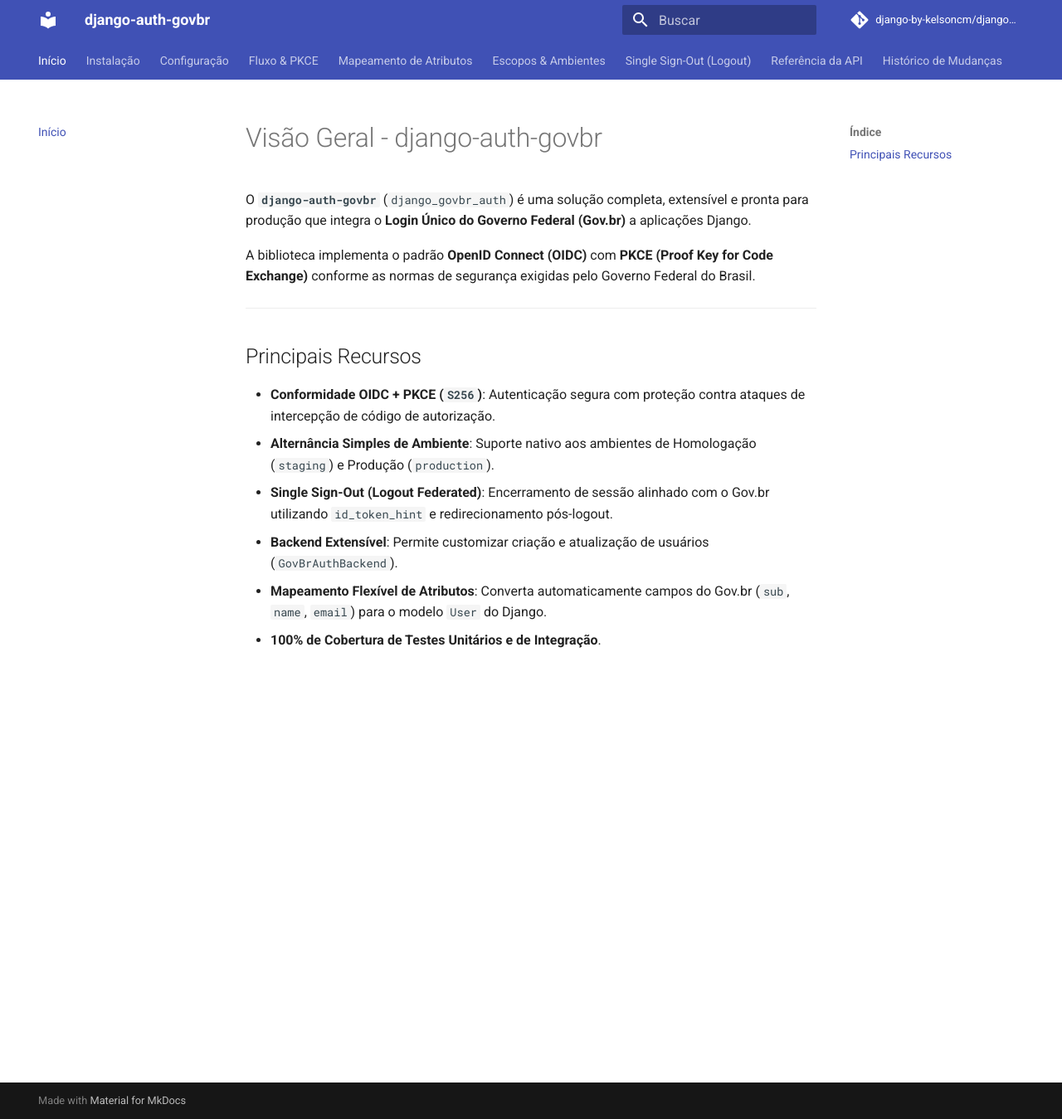
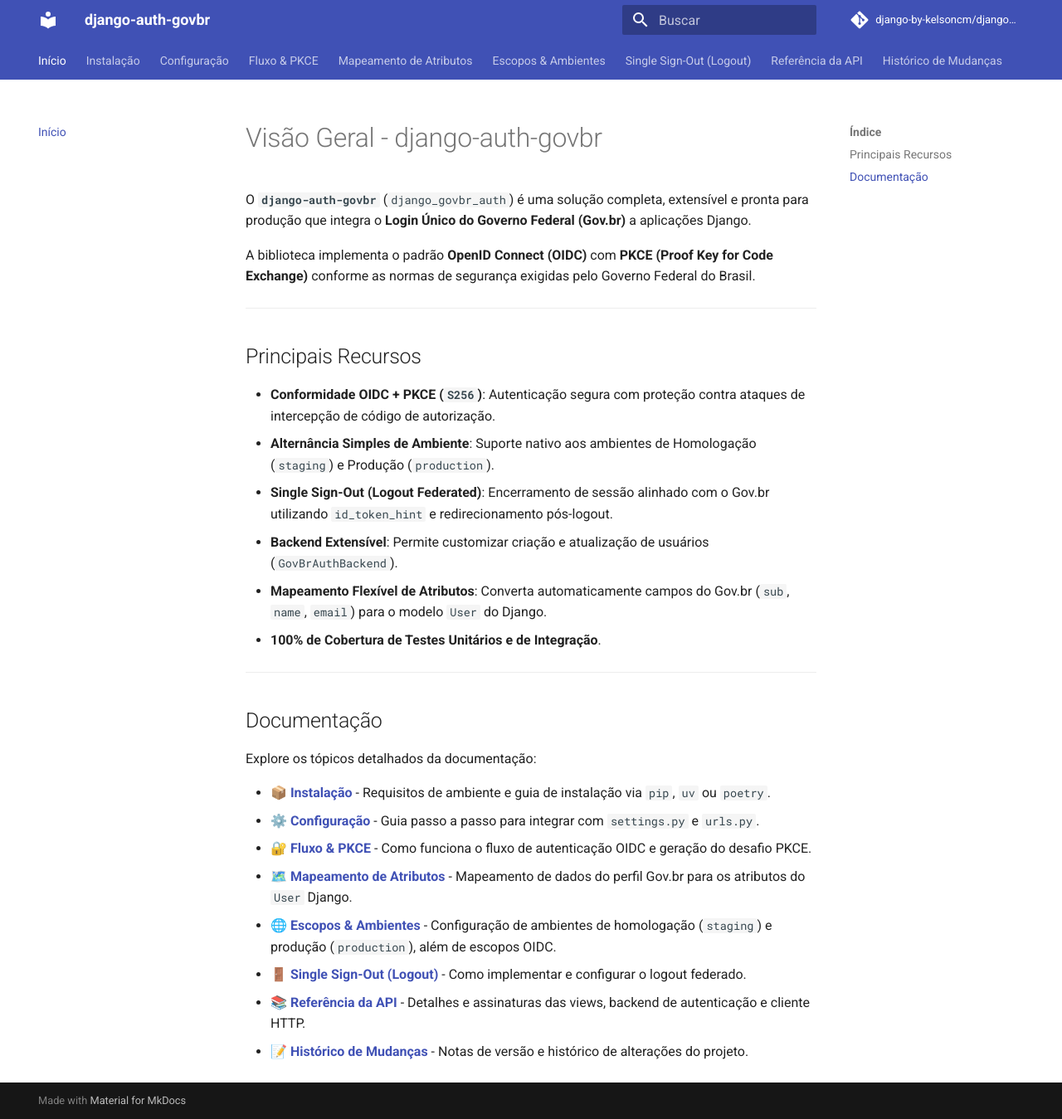
Before and after one commit to django-by-kelsoncm/django-auth-govbr, an MkDocs documentation site: the page built from docs/index.md, in a window 1280 px wide and 1349 px high. Shown: the whole window at 83% size. Built offline with MkDocs 1.6.1 and Material for MkDocs 9.7.7, drawn with Linux system fonts in a browser that asks for light colours; comment, search, counter and statistics services are not loaded.

Commit message:
docs: add navigation links to subpages in index.md

```diff
--- a/docs/index.md
+++ b/docs/index.md
@@ -14,3 +14,18 @@ A biblioteca implementa o padrão **OpenID Connect (OIDC)** com **PKCE (Proof Ke
 - **Backend Extensível**: Permite customizar criação e atualização de usuários (`GovBrAuthBackend`).
 - **Mapeamento Flexível de Atributos**: Converta automaticamente campos do Gov.br (`sub`, `name`, `email`) para o modelo `User` do Django.
 - **100% de Cobertura de Testes Unitários e de Integração**.
+
+---
+
+## Documentação
+
+Explore os tópicos detalhados da documentação:
+
+- 📦 **[Instalação](installation.md)** - Requisitos de ambiente e guia de instalação via `pip`, `uv` ou `poetry`.
+- ⚙️ **[Configuração](configuration.md)** - Guia passo a passo para integrar com `settings.py` e `urls.py`.
+- 🔐 **[Fluxo & PKCE](auth-flow.md)** - Como funciona o fluxo de autenticação OIDC e geração do desafio PKCE.
+- 🗺️ **[Mapeamento de Atributos](attribute-mapping.md)** - Mapeamento de dados do perfil Gov.br para os atributos do `User` Django.
+- 🌐 **[Escopos & Ambientes](scopes.md)** - Configuração de ambientes de homologação (`staging`) e produção (`production`), além de escopos OIDC.
+- 🚪 **[Single Sign-Out (Logout)](logout.md)** - Como implementar e configurar o logout federado.
+- 📚 **[Referência da API](api-reference.md)** - Detalhes e assinaturas das views, backend de autenticação e cliente HTTP.
+- 📝 **[Histórico de Mudanças](changelog.md)** - Notas de versão e histórico de alterações do projeto.
```
